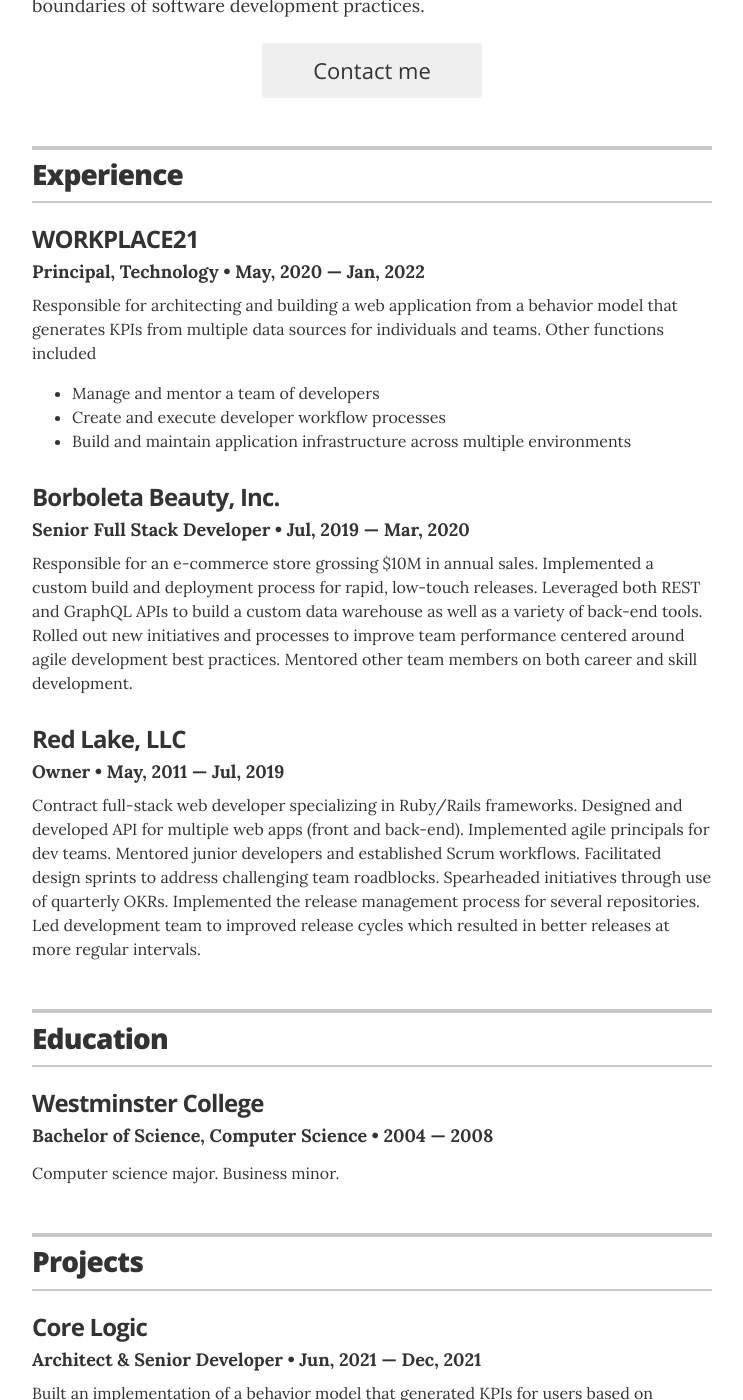
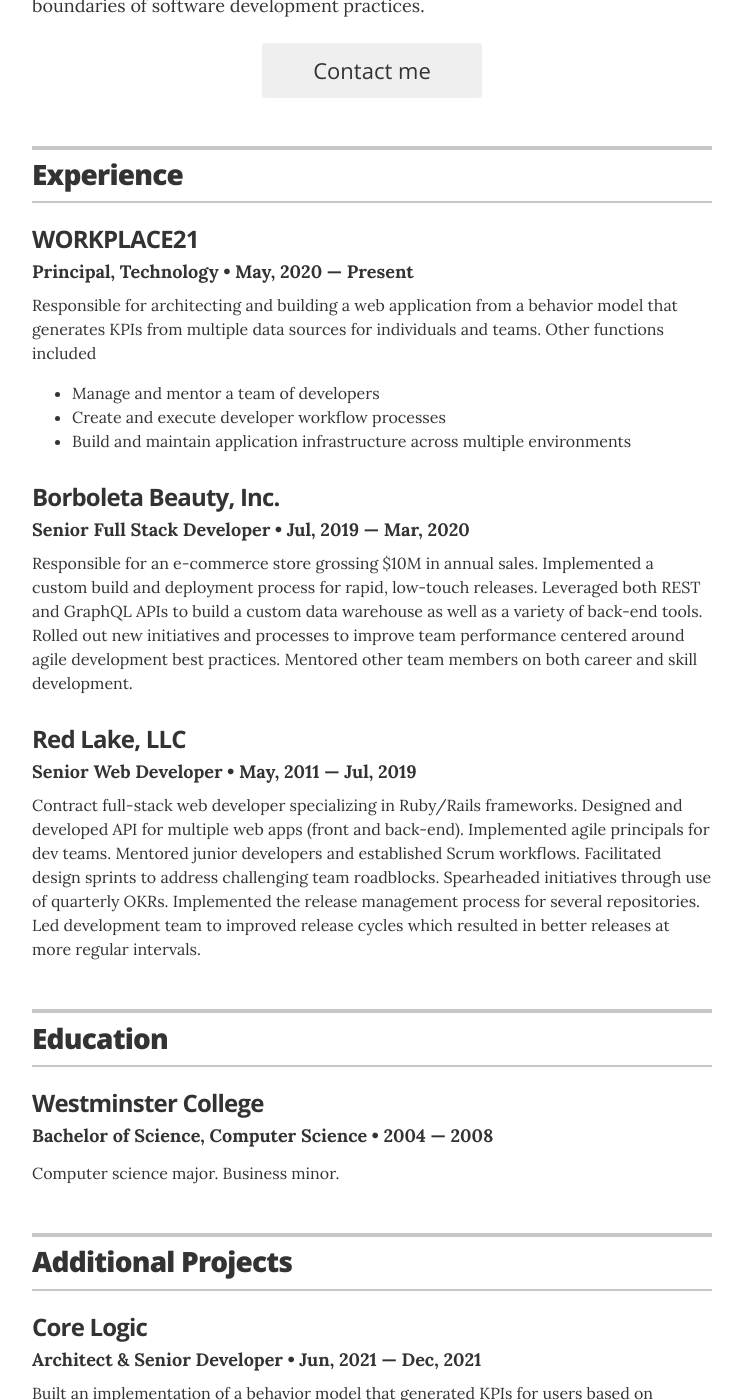
Before and after one commit to btoone/btoone.github.io, a Jekyll site: the page built from index.html, in a window 1280 px wide and 1400 px high, scrolled down 514 px. Shown: the whole window, without its empty margins (268-1011 px from the left). Built offline with Jekyll 4.4.1, drawn with Linux system fonts in a browser that asks for light colours.

Commit message:
Format and minor changes

```diff
--- a/_data/experience.yml
+++ b/_data/experience.yml
@@ -1,7 +1,7 @@
 # Jobs
 - company: WORKPLACE21
   position: Principal, Technology
-  duration: May, 2020 &mdash; Jan, 2022
+  duration: May, 2020 &mdash; Present
   summary: >
 
     Responsible for architecting and building a web application from a behavior
@@ -27,9 +27,8 @@
     development best practices. Mentored other team members on both career and
     skill development.
 
-
 - company: Red Lake, LLC
-  position: Owner
+  position: Senior Web Developer
   duration: May, 2011 &mdash; Jul, 2019
   summary: >
 
--- a/_layouts/resume.html
+++ b/_layouts/resume.html
@@ -104,7 +104,7 @@
       <!-- begin Projects -->
       <section class="content-section">
         <header class="section-header">
-          <h2>Projects</h2>
+          <h2>Additional Projects</h2>
         </header>
 
         {% for project in site.data.projects %}
```
Also changed, not shown: 1 other file.
